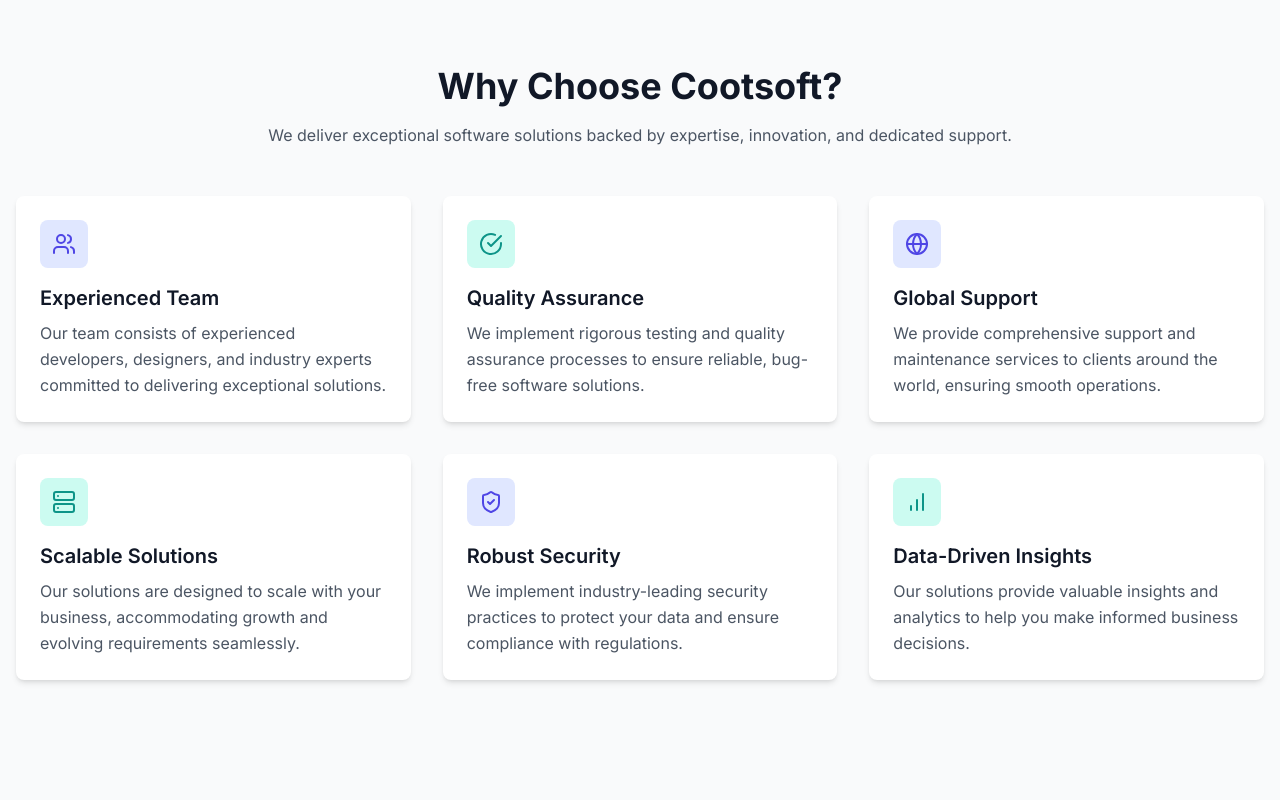
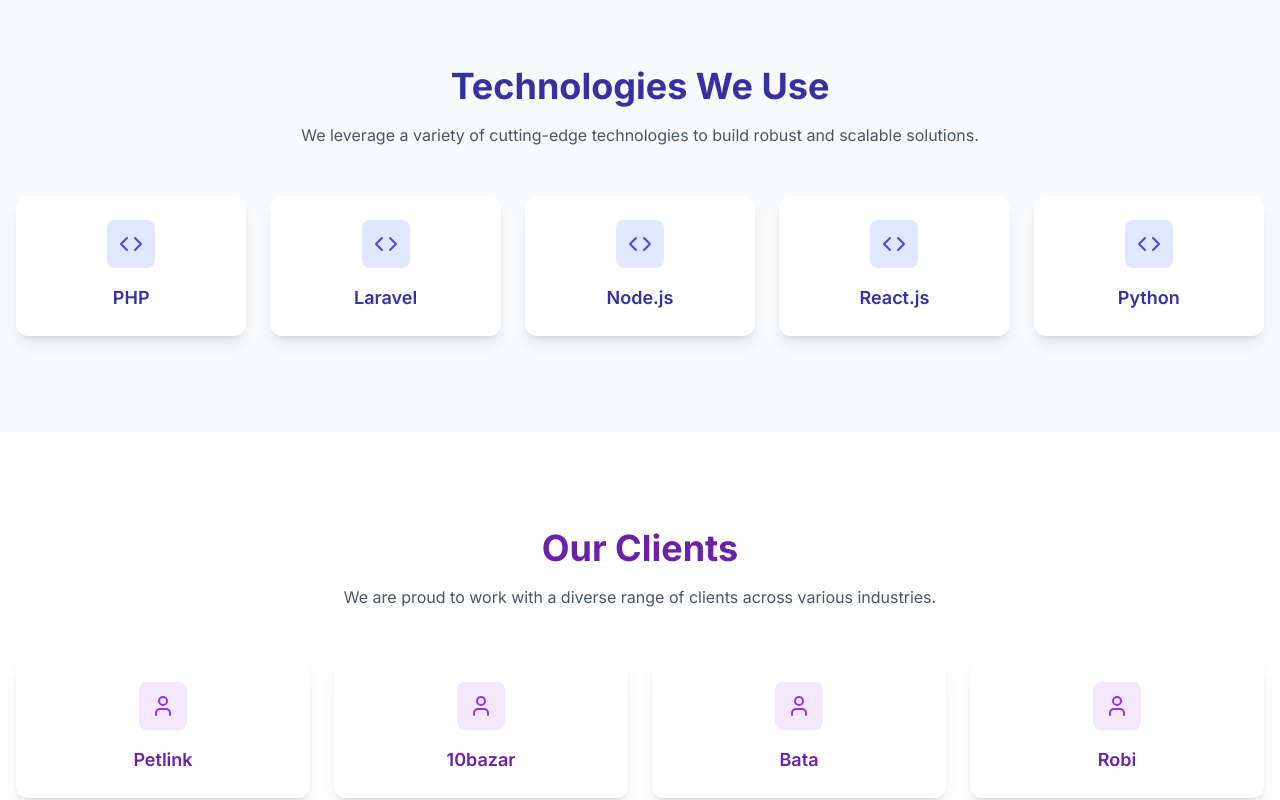
Before and after one commit to MohammadAliAbdullah/cootsoft, a React (Vite) app: page / in a window 1280 px wide. Shown: the part 1480-2280 px from the top of the page. Built offline with nearby package versions, Linux system fonts and the light colour scheme.

Commit message:
add client and languague section in home page

```diff
--- a/src/pages/HomePage.tsx
+++ b/src/pages/HomePage.tsx
@@ -3,16 +3,18 @@
 import AnimatedSection from '../components/AnimatedSection';
 import ProductCard from '../components/ProductCard';
 import products from '../data/products';
-import { CheckCircle, Users, Globe, Server, ShieldCheck, BarChart } from 'lucide-react';
+import { CheckCircle, Users, Globe, Server, ShieldCheck, BarChart, Code, User } from 'lucide-react';
 import Hero from '../components/Hero';
 import Testimonials from '../components/Testimonial';
 
 const HomePage = () => {
+  const languages = ['PHP', 'Laravel', 'Node.js', 'React.js', 'Python'];
+  const clients = ['Petlink', '10bazar', 'Bata', 'Robi'];
+
   return (
     <div>
       <Hero />
       {/* Hero Section */}
-
 
       {/* Products Section */}
       <AnimatedSection className="section bg-white">
@@ -26,6 +28,64 @@
           <div className="grid grid-cols-1 md:grid-cols-2 lg:grid-cols-4 gap-6">
             {products.map((product, index) => (
               <ProductCard key={product.id} product={product} index={index} />
+            ))}
+          </div>
+        </div>
+      </AnimatedSection>
+
+      {/* Use Language Section */}
+       <AnimatedSection className="section bg-neutral-50">
+        <div className="container">
+          <div className="text-center max-w-3xl mx-auto mb-12">
+            <h2 className="text-3xl md:text-4xl font-bold mb-4 text-indigo-800">Technologies We Use</h2>
+            <p className="text-neutral-600">
+              We leverage a variety of cutting-edge technologies to build robust and scalable solutions.
+            </p>
+          </div>
+          <div className="grid grid-cols-2 md:grid-cols-3 lg:grid-cols-5 gap-6">
+            {languages.map((language, index) => (
+              <motion.div
+                key={index}
+                initial={{ opacity: 0, y: 20 }}
+                whileInView={{ opacity: 1, y: 0 }}
+                viewport={{ once: true }}
+                transition={{ duration: 0.5, delay: index * 0.1 }}
+                className="bg-white p-6 rounded-xl shadow-lg transform hover:scale-105 transition-transform duration-300"
+              >
+                <div className="w-12 h-12 bg-indigo-100 text-indigo-600 rounded-lg flex items-center justify-center mb-4 mx-auto">
+                  <Code size={24} />
+                </div>
+                <h3 className="text-lg font-semibold text-center text-indigo-800">{language}</h3>
+              </motion.div>
+            ))}
+          </div>
+        </div>
+      </AnimatedSection>
+
+      {/* Our Client Section */}
+      <AnimatedSection className="section bg-neutral-80">
+        <div className="container">
+          <div className="text-center max-w-3xl mx-auto mb-12">
+            <h2 className="text-3xl md:text-4xl font-bold mb-4 text-purple-800">Our Clients</h2>
+            <p className="text-neutral-600">
+              We are proud to work with a diverse range of clients across various industries.
+            </p>
+          </div>
+          <div className="grid grid-cols-2 md:grid-cols-3 lg:grid-cols-4 gap-6">
+            {clients.map((client, index) => (
+              <motion.div
+                key={index}
+                initial={{ opacity: 0, y: 20 }}
+                whileInView={{ opacity: 1, y: 0 }}
+                viewport={{ once: true }}
+                transition={{ duration: 0.5, delay: index * 0.1 }}
+                className="bg-white p-6 rounded-xl shadow-lg transform hover:scale-105 transition-transform duration-300"
+              >
+                <div className="w-12 h-12 bg-purple-100 text-purple-600 rounded-lg flex items-center justify-center mb-4 mx-auto">
+                  <User size={24} />
+                </div>
+                <h3 className="text-lg font-semibold text-center text-purple-800">{client}</h3>
+              </motion.div>
             ))}
           </div>
         </div>
```
